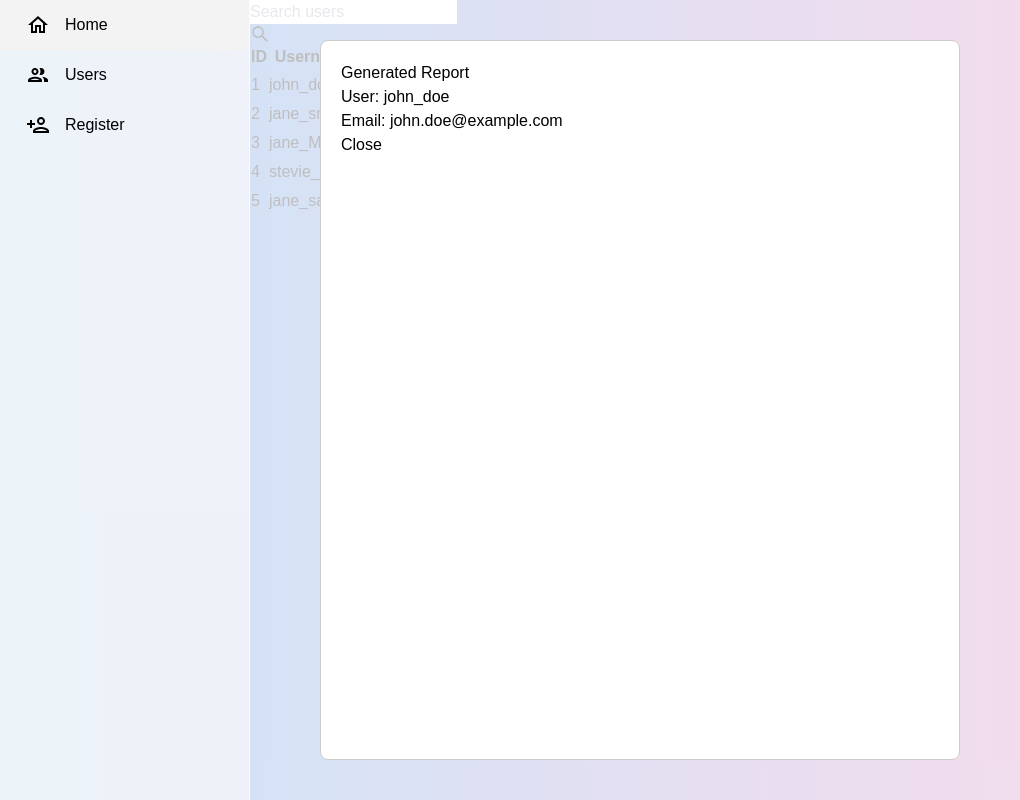
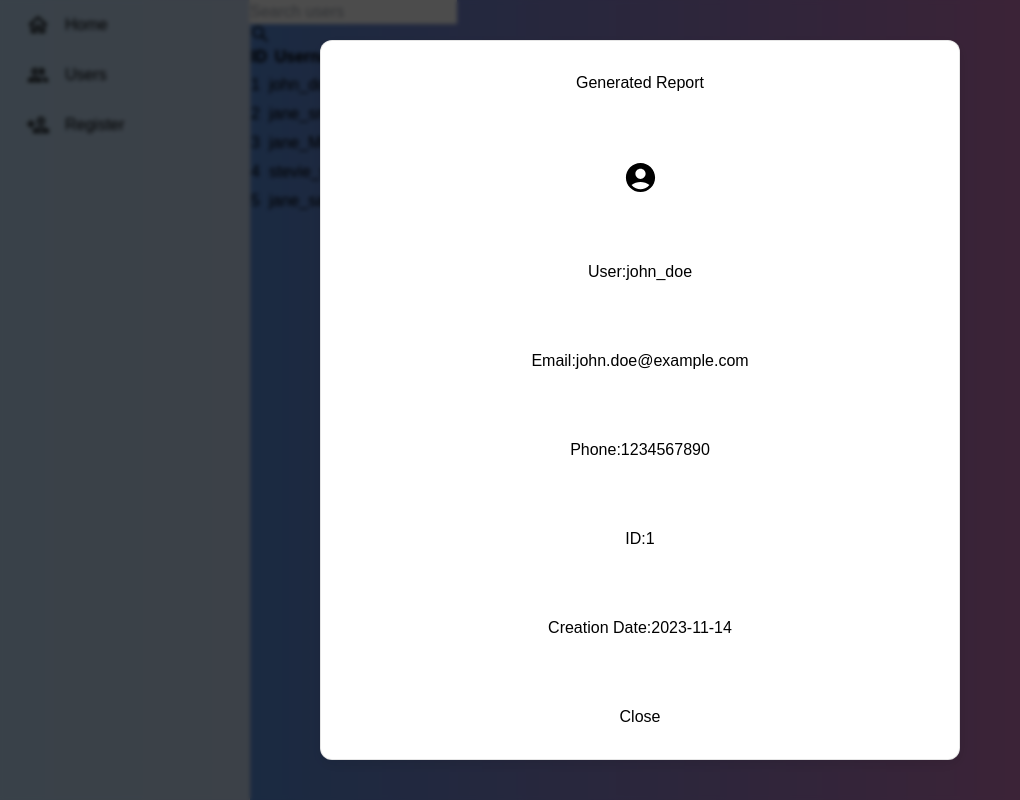
Before and after one commit to shravan-das/UserDashboard, a React (Vite) app in the folder client/: page /dashboard in a window 1280 px wide. Both pictures are taken after a click on the button 763 px from the left and 81 px from the top of the page. Shown: the whole page, without its empty margins (0-1020 px from the left). Built offline with nearby package versions, Linux system fonts and the light colour scheme.

Commit message:
final changes

```diff
--- a/client/package.json
+++ b/client/package.json
@@ -15,11 +15,14 @@
     "@mui/icons-material": "^5.14.18",
     "@mui/material": "^5.14.18",
     "react": "^18.2.0",
+    "react-alert": "^7.0.3",
+    "react-alert-template-basic": "^1.0.2",
     "react-dom": "^18.2.0",
     "react-icons": "^4.12.0",
     "react-modal": "^3.16.1",
     "react-pro-sidebar": "^1.1.0-alpha.1",
-    "react-router-dom": "^6.18.0"
+    "react-router-dom": "^6.18.0",
+    "react-toastify": "^9.1.3"
   },
   "devDependencies": {
     "@types/react": "^18.2.15",
--- a/client/src/components/ReportModal.jsx
+++ b/client/src/components/ReportModal.jsx
@@ -1,20 +1,32 @@
 import React from 'react';
 import Modal from 'react-modal';
+import AccountCircleIcon from '@mui/icons-material/AccountCircle';
 
-Modal.setAppElement('#root'); // Set the root element for accessibility
+Modal.setAppElement('#root'); // Set the root element
 
 const ReportModal = ({ isOpen, onRequestClose, user }) => {
   if (!user) {
-    // If user is null, do not render the modal
     return null;
   }
 
-  const modalStyle = {
+  const modalStyles = {
+    overlay: {
+      backgroundColor: 'rgba(0, 0, 0, 0.7)',
+      backdropFilter: 'blur(2px)',
+      zIndex: 100,
+    },
     content: {
-      width: '50%', // Adjust the width as needed
+      display: 'flex',
+      flexDirection: 'column',
+      justifyContent: 'space-between',
+      alignItems: 'center',
+      width: '50%',
       margin: 'auto', // Center the modal
-      borderRadius: '8px',
-      padding: '20px',
+      borderRadius: '12px',
+      padding: '30px',
+      backgroundColor: '#fff',
+      border: '1px solid rgba(0, 0, 0, 0.1)',
+      boxShadow: '0 4px 16px rgba(0, 0, 0, 0.1)',
     },
   };
 
@@ -23,16 +35,43 @@ const ReportModal = ({ isOpen, onRequestClose, user }) => {
       isOpen={isOpen}
       onRequestClose={onRequestClose}
       contentLabel="Generated Report Modal"
-      style={modalStyle}
+      style={modalStyles}
     >
-      <div className="text-lg font-bold mb-2">Generated Report</div>
-      <div className="mb-2">User: {user.username}</div>
-      <div className="mb-2">Email: {user.email}</div>
-      <button onClick={onRequestClose} className="bg-gray-300 hover:bg-gray-400 text-gray-800 font-bold py-2 px-4 rounded-full">
+      <div className="text-4xl font-bold mb-6 text-blue-500">Generated Report</div>
+
+      <div className="text-4xl">
+        <AccountCircleIcon fontSize="large" />
+      </div>
+
+      <div className="mb-4">
+        <span className="font-bold text-gray-700">User:</span>
+        <span className="ml-2">{user.username}</span>
+      </div>
+      <div className="mb-4">
+        <span className="font-bold text-gray-700">Email:</span>
+        <span className="ml-2">{user.email}</span>
+      </div>
+      <div className="mb-4">
+        <span className="font-bold text-gray-700">Phone:</span>
+        <span className="ml-2">{user.phone}</span>
+      </div>
+      <div className="mb-4">
+        <span className="font-bold text-gray-700">ID:</span>
+        <span className="ml-2">{user.id}</span>
+      </div>
+      <div className="mb-4">
+        <span className="font-bold text-gray-700">Creation Date:</span>
+        <span className="ml-2">{user.created_at}</span>
+      </div>
+
+      <button
+        onClick={onRequestClose}
+        className="bg-blue-500 hover:bg-blue-700 text-white font-bold py-2 px-4 rounded-lg focus:outline-none mt-4"
+      >
         Close
       </button>
     </Modal>
   );
 };
 
-export default ReportModal
+export default ReportModal;
--- a/client/src/components/UserRegister.jsx
+++ b/client/src/components/UserRegister.jsx
@@ -1,56 +1,62 @@
-import React, { Fragment,useRef } from 'react'
-import "./UserRegister.css"
-import {Link} from "react-router-dom";
-import MailOutlineIcon from "@mui/icons-material/MailOutlineOutlined";
-import LockOpenIcon from "@mui/icons-material/LockOpenOutlined";
-
-
+import React, { Fragment, useRef } from 'react';
+import { Link } from 'react-router-dom';
+import MailOutlineIcon from '@mui/icons-material/MailOutlineOutlined';
+import LockOpenIcon from '@mui/icons-material/LockOpenOutlined';
+import { ToastContainer, toast } from 'react-toastify';
+import 'react-toastify/dist/ReactToastify.css';
+import './UserRegister.css';
 
 const UserRegister = () => {
+  const emailRef = useRef(null);
+  const passwordRef = useRef(null);
 
+  const handleSubmit = (e) => {
+    e.preventDefault();
 
+    // Perform your registration logic here
+
+    // For demonstration purposes, show a toast
+    toast.success('Registration successful!');
+  };
 
   return (
     <Fragment>
-      <Fragment>
+      <ToastContainer />
       <div className="loginsignupcontainer">
         <div className="loginsignupbox">
           <div>
             <div className='loginsignuptoggle'>
-                  <p onClick={(e)=>switchTabs(e,"login")}>Register</p>
+              <p onClick={(e) => switchTabs(e, 'login')}>Register</p>
             </div>
-
-
           </div>
-              <form className='loginForm' >
+          <form className='loginForm' onSubmit={handleSubmit}>
             <div className="loginemail">
-                      <MailOutlineIcon/>
-                      <input type="email"
+              <MailOutlineIcon />
+              <input
+                type="email"
                 placeholder='Email'
                 required
-
+                ref={emailRef}
               />
             </div>
             <div className="loginpassword">
-                      <LockOpenIcon/>
-                      <input type ='password'
-                      placeholder='password'
+              <LockOpenIcon />
+              <input
+                type='password'
+                placeholder='Password'
                 required
-
+                ref={passwordRef}
               />
             </div>
-                  <Link to  = "/password/forgot">Forget Password ?</Link>
+            <Link to="/password/forgot">Forget Password ?</Link>
             <button type="submit" className="loginBtn">
               Register
             </button>
-
           </form>
-
         </div>
       </div>
     </Fragment>
-  </Fragment>
-)
-}
+  );
+};
 
-export default UserRegister
+export default UserRegister;
--- a/client/src/components/userData.json
+++ b/client/src/components/userData.json
@@ -17,14 +17,14 @@
       "id": 3,
       "username": "jane_Mary",
       "email": "jane.smith@example.com",
-      "phone": "987-654-3210",
+      "phone": "9876543210",
       "created_at": "2023-11-15"
     },
     {
       "id": 4,
       "username": "stevie_smith",
       "email": "jane.smith@example.com",
-      "phone": "987-654-3210",
+      "phone": "9876543210",
       "created_at": "2023-11-15"
       },
 
@@ -32,7 +32,7 @@
       "id": 5,
       "username": "jane_saini",
       "email": "jane.smith@example.com",
-      "phone": "987-654-3210",
+      "phone": "9876543210",
       "created_at": "2023-11-15"
       }
   ]
```
Also changed, not shown: 1 other file (tests, documents, lock files or other folders). Lines whose indentation alone changed are shown as unchanged.
